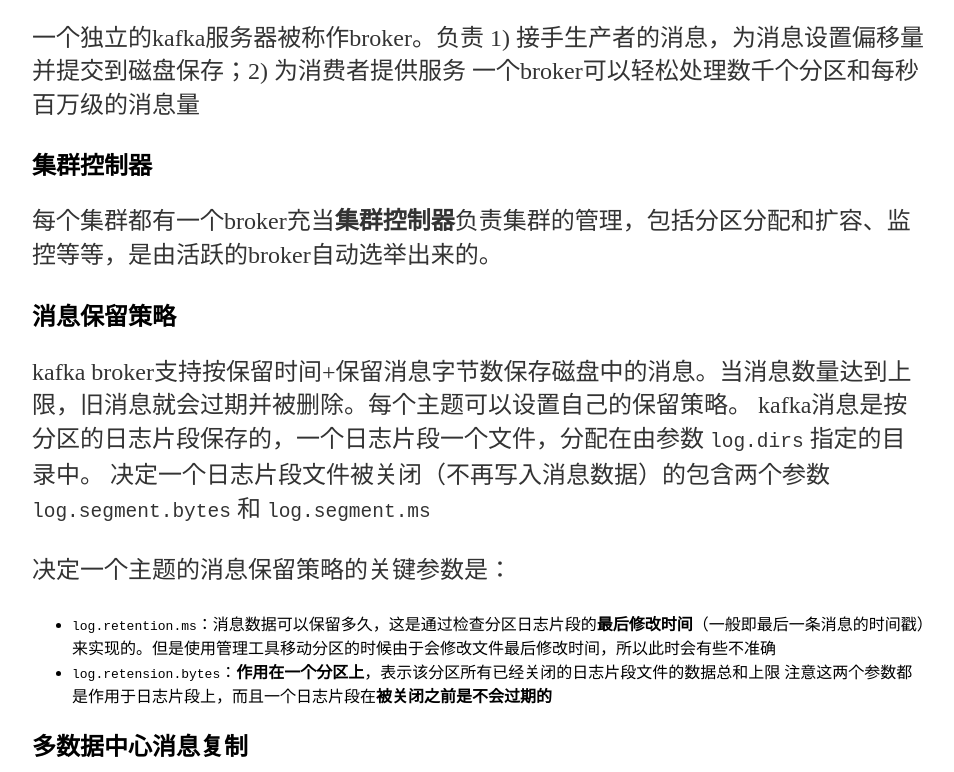
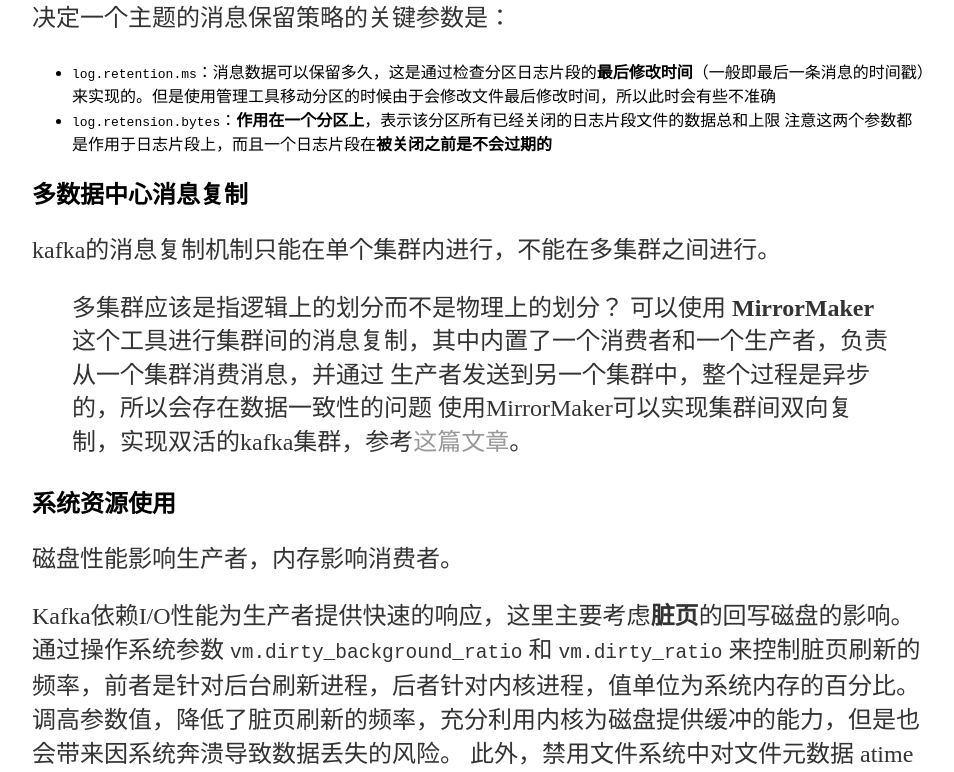
Before and after one commit to amghost/amghost.github.io, a Jekyll site: the page built from _posts/2018-10-20-kafka_notes.md, in a window 1280 px wide and 1400 px high, scrolled down 3514 px. Shown: the top 772 px of the window, without its empty margins (160-1114 px from the left). Built offline with Jekyll 4.4.1, drawn with Linux system fonts in a browser that asks for light colours; our own code applies the rules of GitHub Pages for plain Markdown files; some of the changed text lies outside the part shown.

Commit message:
Update 2018-10-20-kafka_notes.md

```diff
--- a/_posts/2018-10-20-kafka_notes.md
+++ b/_posts/2018-10-20-kafka_notes.md
@@ -48,9 +48,9 @@
 - `acks == 1`: 生产者等待收到分区首领的响应，如果发生错误，生产者可以重试，但是如果发生首领重新选举且是一个没有收到消息的broker成为新首领，消息还是会丢失。采用同步发送模式，吞吐会比较受影响；采用异步发送模式，延迟问题可以得到缓解，但是还是会受到发送中消息数量的限制（`max.in.flight.requests.per.connection`、`buffer.memory`）
 
 ## 参考文章
-![提高 Linux 上 socket 性能](https://www.ibm.com/developerworks/cn/linux/l-hisock.html)
-![TCP的滑动窗口与拥塞窗口](https://blog.csdn.net/zhangdaisylove/article/details/47294315)
-![tcp滑动窗口以拥塞窗口和各种缓冲的总结](https://blog.csdn.net/lishanmin11/article/details/77092652?utm_source=blogxgwz1)
+[提高 Linux 上 socket 性能](https://www.ibm.com/developerworks/cn/linux/l-hisock.html)
+[TCP的滑动窗口与拥塞窗口](https://blog.csdn.net/zhangdaisylove/article/details/47294315)
+[tcp滑动窗口以拥塞窗口和各种缓冲的总结](https://blog.csdn.net/lishanmin11/article/details/77092652?utm_source=blogxgwz1)
 
 # Brokers
 一个独立的kafka服务器被称作broker。负责 1) 接手生产者的消息，为消息设置偏移量并提交到磁盘保存；2) 为消费者提供服务
@@ -74,4 +74,15 @@
 > 多集群应该是指逻辑上的划分而不是物理上的划分？
 可以使用 **MirrorMaker** 这个工具进行集群间的消息复制，其中内置了一个消费者和一个生产者，负责从一个集群消费消息，并通过
 生产者发送到另一个集群中，整个过程是异步的，所以会存在数据一致性的问题
-使用MirrorMaker可以实现集群间双向复制，实现双活的kafka集群，参考![这篇文章](https://www.altoros.com/blog/multi-cluster-deployment-options-for-apache-kafka-pros-and-cons/)。
+使用MirrorMaker可以实现集群间双向复制，实现双活的kafka集群，参考[这篇文章](https://www.altoros.com/blog/multi-cluster-deployment-options-for-apache-kafka-pros-and-cons/)。
+
+## 系统资源使用
+磁盘性能影响生产者，内存影响消费者。
+
+Kafka依赖I/O性能为生产者提供快速的响应，这里主要考虑**脏页**的回写磁盘的影响。通过操作系统参数 `vm.dirty_background_ratio` 和 `vm.dirty_ratio` 来控制脏页刷新的频率，前者是针对后台刷新进程，后者针对内核进程，值单位为系统内存的百分比。调高参数值，降低了脏页刷新的频率，充分利用内核为磁盘提供缓冲的能力，但是也会带来因系统奔溃导致数据丢失的风险。
+此外，禁用文件系统中对文件元数据 atime 的修改也可以提高性能（可以针对挂载点修改 `noatime`），kafka不需要用到文件最后被访问时间。
+
+kafka的jvm本身不需要太多内存，剩余的系统内存可以用作页面缓存。消费者读取的消息往往直接从页面缓存能读到（消费者紧随在生产者后消费数据的场景下），而不用从磁盘上重新读取。
+所以不建议kafka和其他重要的应用程序混合部署，因为这样就要共享页面缓存，最终降低消费的性能。
+
+网络也是限制kafka性能的重要因素，因为给定一个分区，多消费使得消费的网络流量存在放大的情况，而且也会影响集群复制的延迟
```
